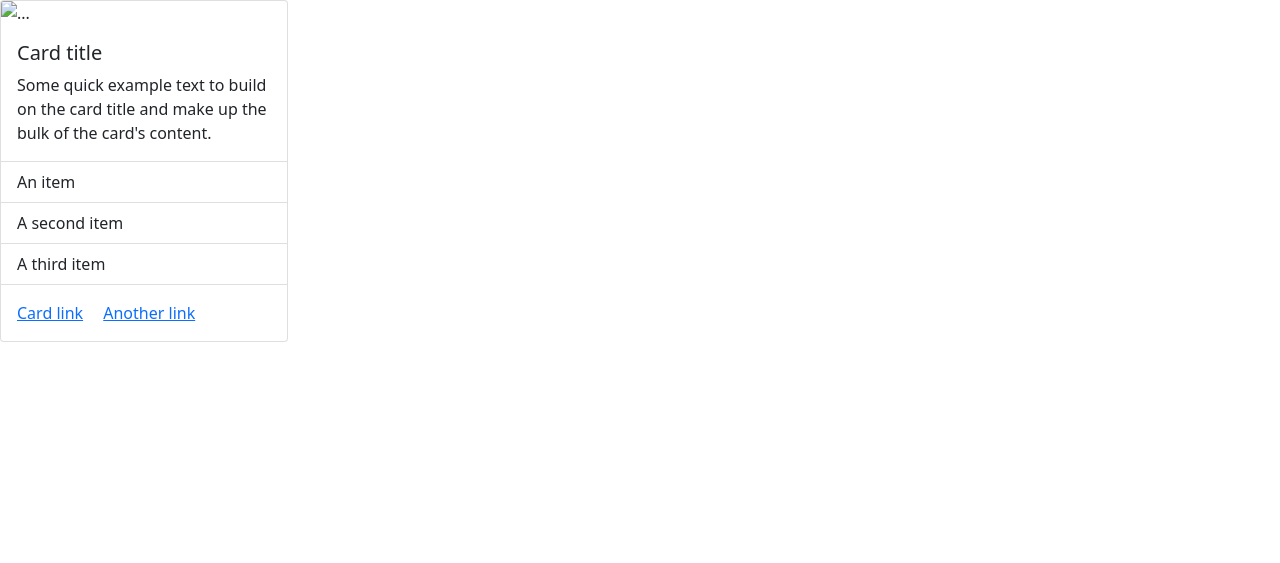
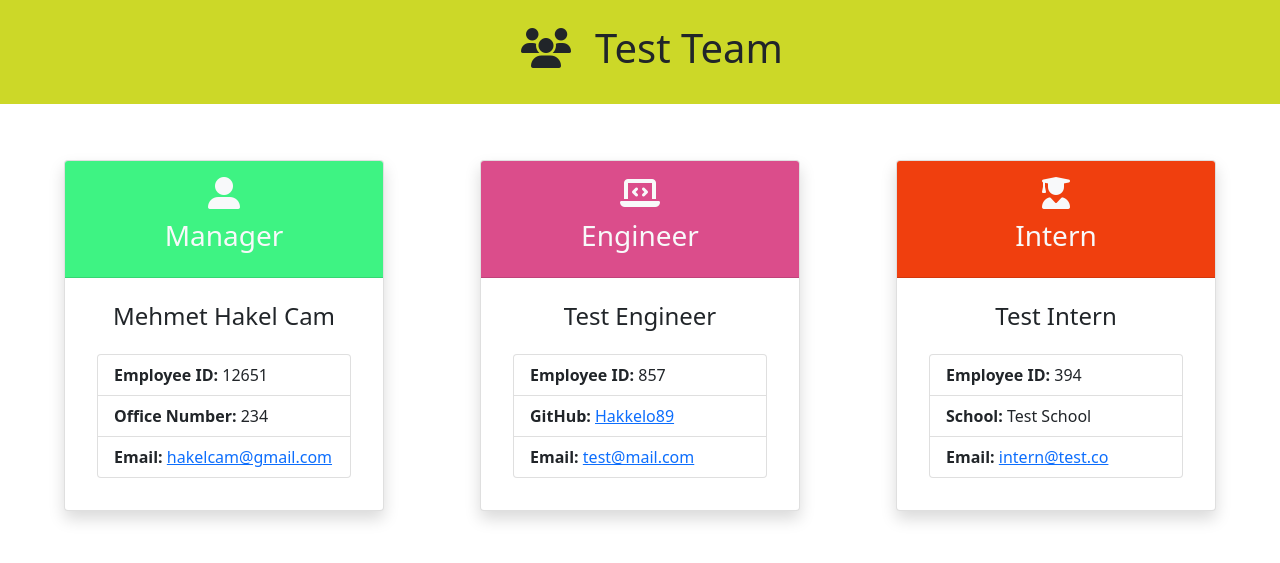
Before and after one commit to Hakkelo89/Team_Profile_Generator, a website: page utils/tamplates/index.html in a window 1280 px wide. Drawn offline with nearby package versions, Linux system fonts and the light colour scheme.

Commit message:
index . html created and coded

```diff
--- a/utils/constructor/Employee.js
+++ b/utils/constructor/Employee.js
@@ -3,6 +3,7 @@ class Employee {
     this.name = name;
     this.id = id;
     this.email = email;
+    this.role = role;
   }
   getName() {
     return this.name;
--- a/utils/constructor/Intern.js
+++ b/utils/constructor/Intern.js
@@ -4,6 +4,7 @@ class Intern {
     this.id = id;
     this.email = email;
     this.school = school;
+    this.role = role;
   }
   getName() {
     return this.name;
--- a/utils/constructor/Manager.js
+++ b/utils/constructor/Manager.js
@@ -3,6 +3,7 @@ class Manager {
     this.name = name;
     this.id = id;
     this.email = email;
+    this.role = role;
     this.officeNumber = this.officeNumber;
   }
   getName() {
--- a/utils/tamplates/index.html
+++ b/utils/tamplates/index.html
@@ -4,33 +4,116 @@
     <meta charset="UTF-8" />
     <meta http-equiv="X-UA-Compatible" content="IE=edge" />
     <meta name="viewport" content="width=device-width, initial-scale=1.0" />
+    <title>Team Profile</title>
+    <script
+      src="https://kit.fontawesome.com/ae0443040c.js"
+      crossorigin="anonymous"
+    ></script>
     <link
       href="https://cdn.jsdelivr.net/npm/bootstrap@5.0.0/dist/css/bootstrap.min.css"
       rel="stylesheet"
       integrity="sha384-wEmeIV1mKuiNpC+IOBjI7aAzPcEZeedi5yW5f2yOq55WWLwNGmvvx4Um1vskeMj0"
       crossorigin="anonymous"
     />
-
-    <title>Document</title>
   </head>
   <body>
-    <div class="card" style="width: 18rem">
-      <img src="..." class="card-img-top" alt="..." />
-      <div class="card-body">
-        <h5 class="card-title">Card title</h5>
-        <p class="card-text">
-          Some quick example text to build on the card title and make up the
-          bulk of the card's content.
-        </p>
+    <header
+      class="text-center p-4"
+      style="background-color: #ccd828 !important"
+    >
+      <h1><i class="fas fa-users px-4"></i>Test Team</h1>
+    </header>
+    <div class="d-flex justify-content-around flex-wrap mt-5 m-3">
+      <div
+        class="card m-2 shadow mb-5 bg-body rounded"
+        style="width: 20rem; background-color: #ffffff !important"
+      >
+        <div
+          class="card-header text-center text-light"
+          style="background-color: #3ef383"
+        >
+          <i class="fas fa-user-alt fa-2x pt-2"></i>
+          <h3 class="p-2">Manager</h3>
+        </div>
+        <div class="card-body">
+          <h4 class="card-title text-center pb-3 pt-2">Mehmet Hakel Cam</h4>
+          <ul class="list-group mx-3 mb-3">
+            <li class="list-group-item fw-bold">
+              Employee ID: <span class="fw-normal">12651</span>
+            </li>
+            <li class="list-group-item fw-bold">
+              Office Number: <span class="fw-normal">234</span>
+            </li>
+            <li class="list-group-item fw-bold">
+              Email:
+              <span class="fw-normal"
+                ><a href="hakelcam@gmail.com">hakelcam@gmail.com</a></span
+              >
+            </li>
+          </ul>
+        </div>
       </div>
-      <ul class="list-group list-group-flush">
-        <li class="list-group-item">An item</li>
-        <li class="list-group-item">A second item</li>
-        <li class="list-group-item">A third item</li>
-      </ul>
-      <div class="card-body">
-        <a href="#" class="card-link">Card link</a>
-        <a href="#" class="card-link">Another link</a>
+
+      <div
+        class="card m-2 shadow mb-5 bg-body rounded"
+        style="width: 20rem; background-color: #ffffff !important"
+      >
+        <div
+          class="card-header text-center text-light"
+          style="background-color: #db4d8b"
+        >
+          <i class="fas fa-laptop-code fa-2x pt-2"></i>
+          <h3 class="p-2">Engineer</h3>
+        </div>
+        <div class="card-body">
+          <h4 class="card-title text-center pb-3 pt-2">Test Engineer</h4>
+          <ul class="list-group mx-3 mb-3">
+            <li class="list-group-item fw-bold">
+              Employee ID: <span class="fw-normal">857</span>
+            </li>
+            <li class="list-group-item fw-bold">
+              GitHub:
+              <span class="fw-normal"
+                ><a href="https://www.github.com/Hakkelo89">Hakkelo89</a></span
+              >
+            </li>
+            <li class="list-group-item fw-bold">
+              Email:
+              <span class="fw-normal"
+                ><a href="mailto: test@mail.com">test@mail.com</a></span
+              >
+            </li>
+          </ul>
+        </div>
+      </div>
+      <div
+        class="card m-2 shadow mb-5 bg-body rounded"
+        style="width: 20rem; background-color: #ffffff !important"
+      >
+        <div
+          class="card-header text-center text-light"
+          style="background-color: #f03f0e"
+        >
+          <i class="fas fa-user-graduate fa-2x pt-2"></i>
+          <h3 class="p-2">Intern</h3>
+        </div>
+        <div class="card-body">
+          <h4 class="card-title text-center pb-3 pt-2">Test Intern</h4>
+          <ul class="list-group mx-3 mb-3">
+            <li class="list-group-item fw-bold">
+              Employee ID: <span class="fw-normal">394</span>
+            </li>
+            <li class="list-group-item fw-bold">
+              School: <span class="fw-normal">Test School</span>
+            </li>
+            <li class="list-group-item fw-bold">
+              Email:
+              <span class="fw-normal"
+                ><a href="mailto: intern@test.co">intern@test.co</a></span
+              >
+            </li>
+          </ul>
+        </div>
       </div>
     </div>
     <script
```
Also changed, not shown: utils/constructor/Engineer.js (+4 -3 lines).
